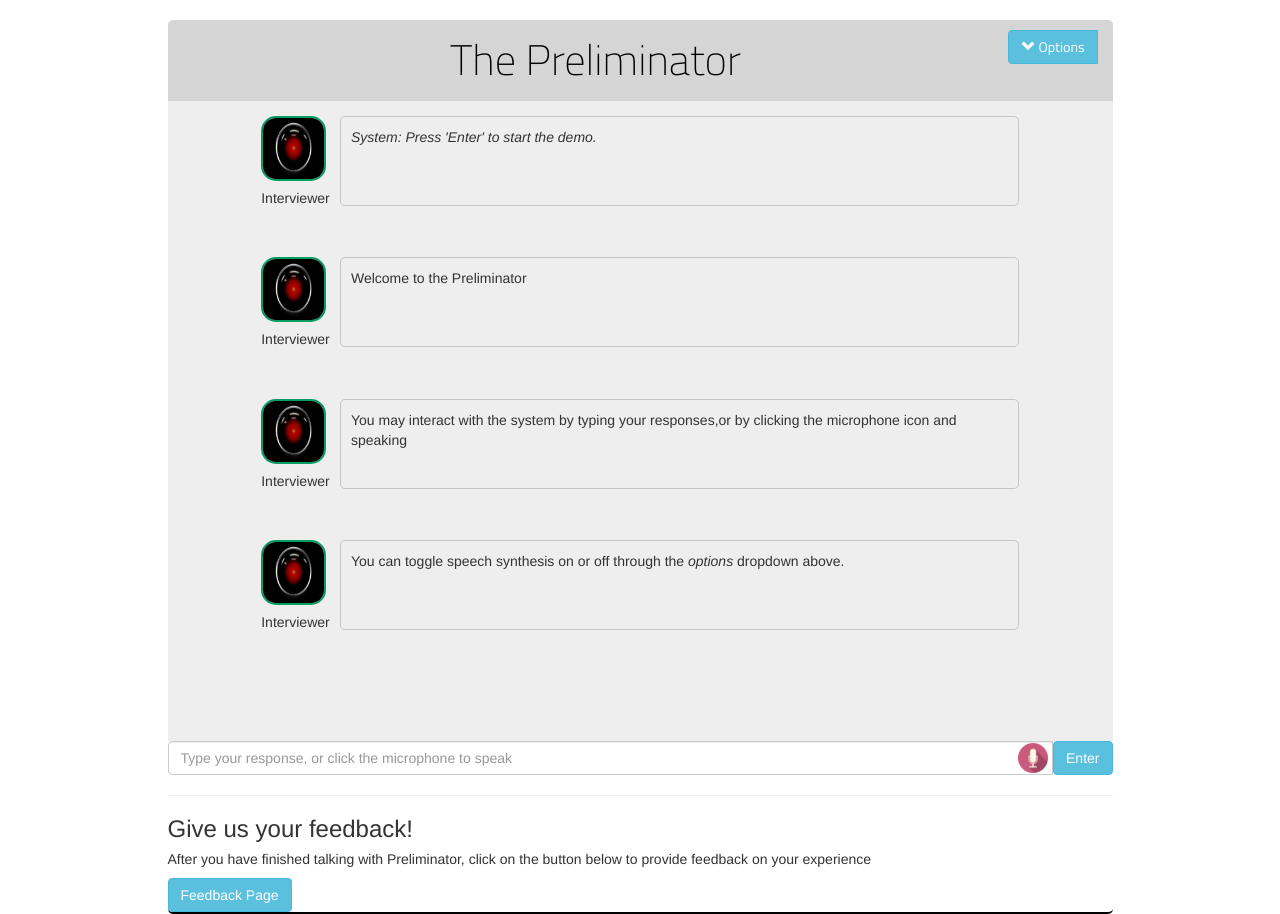
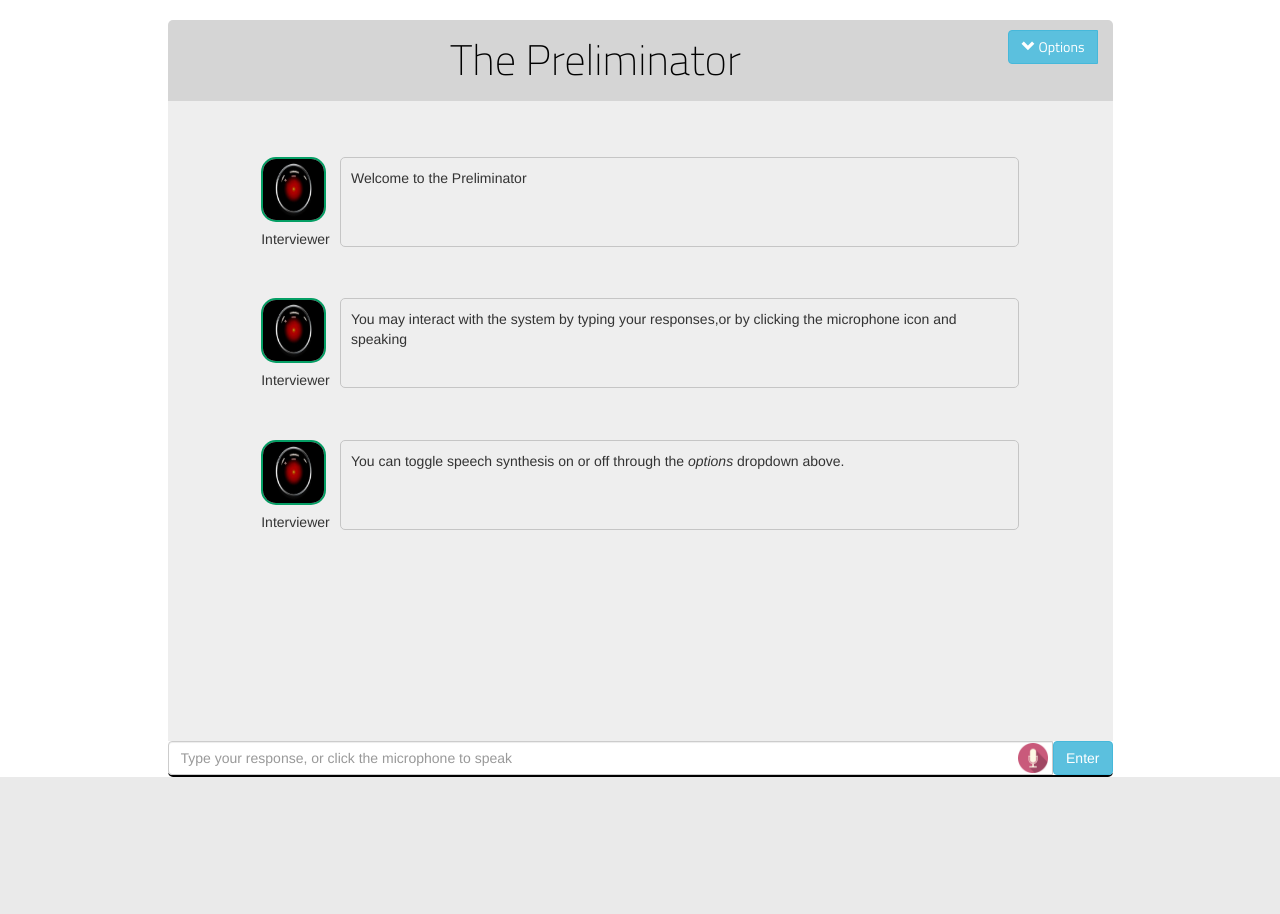
Before and after one commit to SlightlyUnorthodox/DialogueSystems, a Django app: page /interview_page in a window 1280 px wide. Shown: the part 52-966 px from the top of the page. After the commit the page ends 829 px from the top, so only its background shows below. Run offline with Django 3.2, Linux system fonts and the light colour scheme; data comes from the database, SQL or seed files in the repository; both versions use the stored data as it was after the commit; some libraries are stand-ins or nearby versions; some web fonts are replaced.

Commit message:
Fixed jumpy thing

```diff
--- a/preliminator/template/interview_page.html
+++ b/preliminator/template/interview_page.html
@@ -154,15 +154,7 @@
 
                <div class="panel-body chat-box-main" id = "add-messages">
 
-                  <div class="chatEntry row">
-                     <div class="col-xs-1 col-xs-offset-1">
-                        <img src="../static/media/user.gif" class="img-rounded-sq interviewer-pic" />
-                        <h5>Interviewer</h5>
-                     </div>
-                     <div class="col-xs-9" >
-                        <div class="chat-bubble"><i>System: Press 'Enter' to start the demo.</i></div>
-                     </div>
-                  </div>
+
 
                </div>
 
@@ -178,15 +170,6 @@
                      </a>
                   </div>
 
-               </div>
-
-               <div>
-                  <hr>
-                  <h3> Give us your feedback! </h3>
-                  <h5> After you have finished talking with Preliminator, click on the button below to provide feedback on your experience </h5>
-                  <span >
-                     <a href = "/feedback_page"><button class="btn btn-info" href="/feedback_page" type="button" >Feedback Page</button></a>
-                  </span>
                </div>
             </div>
 
```
Also changed, not shown: preliminator/db.sqlite3.
